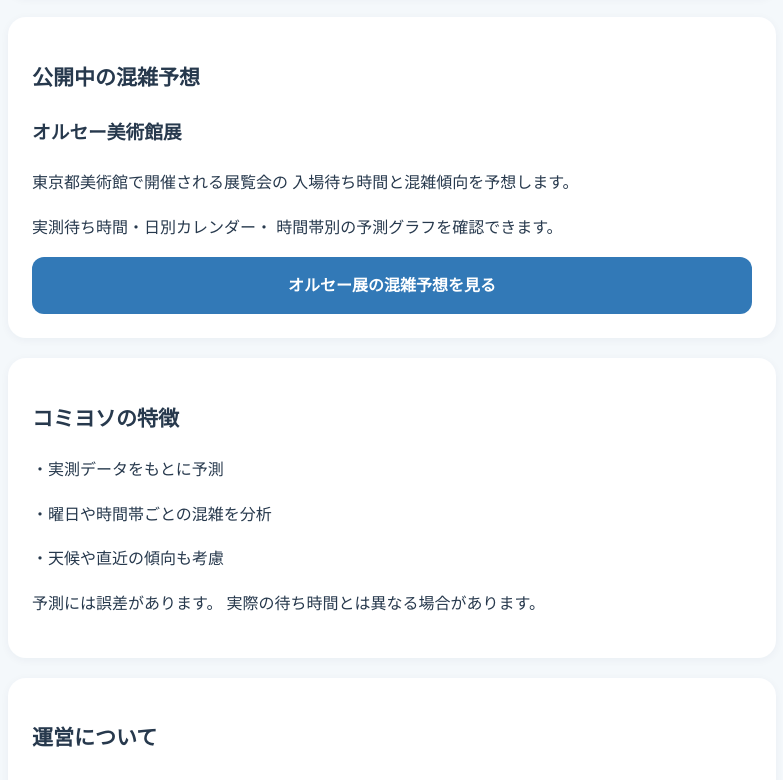
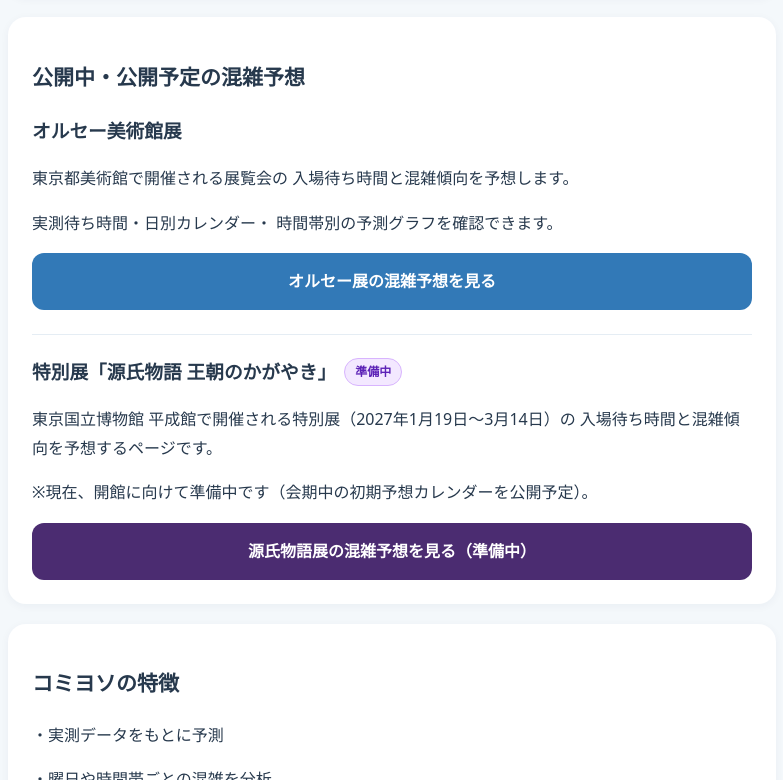
Before and after one commit to shuyabuuchi-spec/komiyoso-home, a plain HTML site: page index.html in a window 1280 px wide. Shown: the part 456-1236 px from the top of the page, without its empty margins (248-1031 px from the left). Drawn offline with Linux system fonts and the light colour scheme.

Commit message:
特別展「源氏物語 王朝のかがやき」（準備中）へのリンクを追加

```diff
--- a/index.html
+++ b/index.html
@@ -52,6 +52,35 @@
       font-weight: bold;
     }
 
+    .button-genji {
+      background: #4b2c71;
+    }
+
+    .exhibition-item + .exhibition-item {
+      margin-top: 24px;
+      padding-top: 20px;
+      border-top: 1px solid #e5edf4;
+    }
+
+    .exhibition-title {
+      display: flex;
+      flex-wrap: wrap;
+      align-items: center;
+      gap: 8px;
+      margin: 0 0 8px;
+    }
+
+    .status-badge {
+      display: inline-block;
+      font-size: 12px;
+      font-weight: bold;
+      padding: 2px 10px;
+      border-radius: 999px;
+      background: #f3e8ff;
+      color: #5b21b6;
+      border: 1px solid #d8b4fe;
+    }
+
     a { color: #2367a0; }
 
     footer {
@@ -84,8 +113,10 @@
     </section>
 
     <section class="card">
-      <h2>公開中の混雑予想</h2>
-      <h3>オルセー美術館展</h3>
+      <h2>公開中・公開予定の混雑予想</h2>
+
+      <div class="exhibition-item">
+        <h3 class="exhibition-title">オルセー美術館展</h3>
         <p>
           東京都美術館で開催される展覧会の
           入場待ち時間と混雑傾向を予想します。
@@ -98,6 +129,25 @@
            href="https://orsay.komiyoso.com/">
           オルセー展の混雑予想を見る
         </a>
+      </div>
+
+      <div class="exhibition-item">
+        <h3 class="exhibition-title">
+          特別展「源氏物語 王朝のかがやき」
+          <span class="status-badge">準備中</span>
+        </h3>
+        <p>
+          東京国立博物館 平成館で開催される特別展（2027年1月19日〜3月14日）の
+          入場待ち時間と混雑傾向を予想するページです。
+        </p>
+        <p>
+          ※現在、開館に向けて準備中です（会期中の初期予想カレンダーを公開予定）。
+        </p>
+        <a class="button button-genji"
+           href="https://genji-kokuritsu.komiyoso.com/">
+          源氏物語展の混雑予想を見る（準備中）
+        </a>
+      </div>
     </section>
 
     <section class="card">
```
Lines whose indentation alone changed are shown as unchanged.
